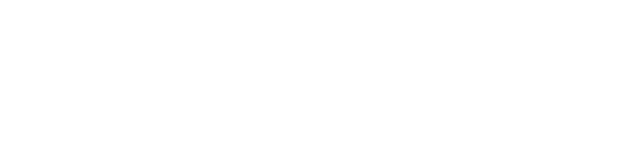
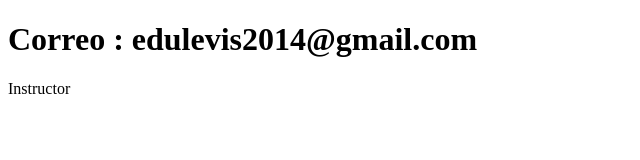
Before and after one commit to ComplexDream/sistema-de-registro, a plain HTML site: page index.html in a window 1280 px wide. Shown: the whole page, without its empty margins (0-640 px from the left). Drawn offline with Linux system fonts and the light colour scheme.

Commit message:
actualiza el contacto

```diff
--- a/index.html
+++ b/index.html
@@ -6,6 +6,7 @@
     <title>Sistema de registro de juegos</title>
 </head>
 <body>
-
+    <h1>Correo : edulevis2014@gmail.com</h1>
+    <p>Instructor</p>
 </body>
 </html>
```
